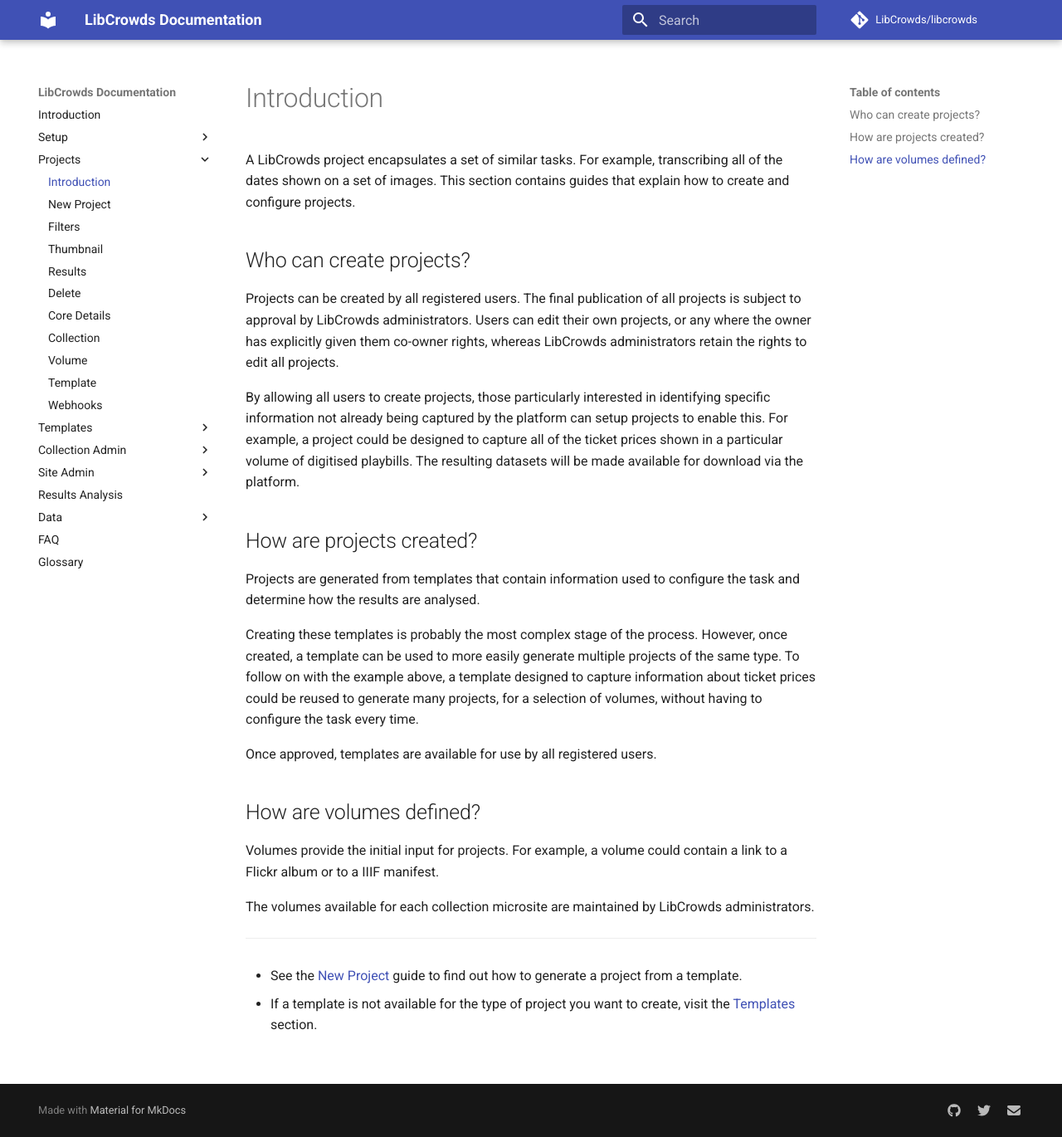
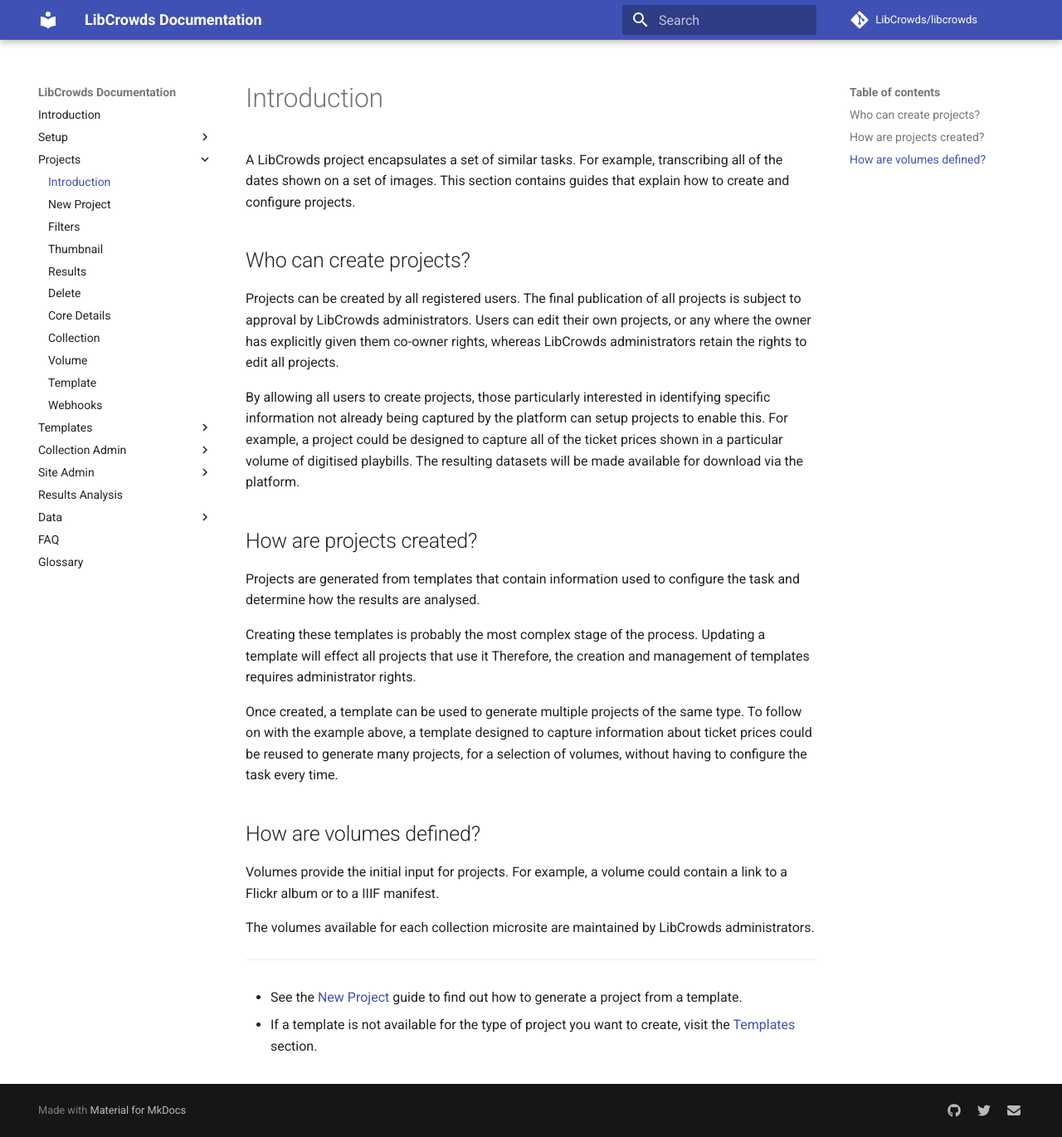
Before and after one commit to LibCrowds/docs, an MkDocs documentation site: the page built from docs/projects/introduction.md, in a window 1280 px wide and 1370 px high. Shown: the whole window at 83% size. Built offline with MkDocs 1.6.1 and Material for MkDocs 9.7.7, drawn with Linux system fonts in a browser that asks for light colours; comment, search, counter and statistics services are not loaded; old or Windows-style settings are respelled for this version of MkDocs.

Commit message:
Update notes about project/template creation rights

```diff
--- a/docs/projects/introduction.md
+++ b/docs/projects/introduction.md
@@ -23,13 +23,14 @@
 configure the task and determine how the results are analysed.
 
 Creating these templates is probably the most complex stage of the process.
-However, once created, a template can be used to more easily generate multiple
-projects of the same type. To follow on with the example above, a template
-designed to capture information about ticket prices could be reused to generate
-many projects, for a selection of volumes, without having to configure the task
-every time.
+Updating a template will effect all projects that use it Therefore, the
+creation and management of templates requires administrator rights.
 
-Once approved, templates are available for use by all registered users.
+Once created, a template can be used to generate multiple projects of the
+same type. To follow on with the example above, a template designed to
+capture information about ticket prices could be reused to generate
+many projects, for a selection of volumes, without having to configure the
+task every time.
 
 ## How are volumes defined?
 
```
Also changed, not shown: docs/projects/new.md (+4 -2 lines).
